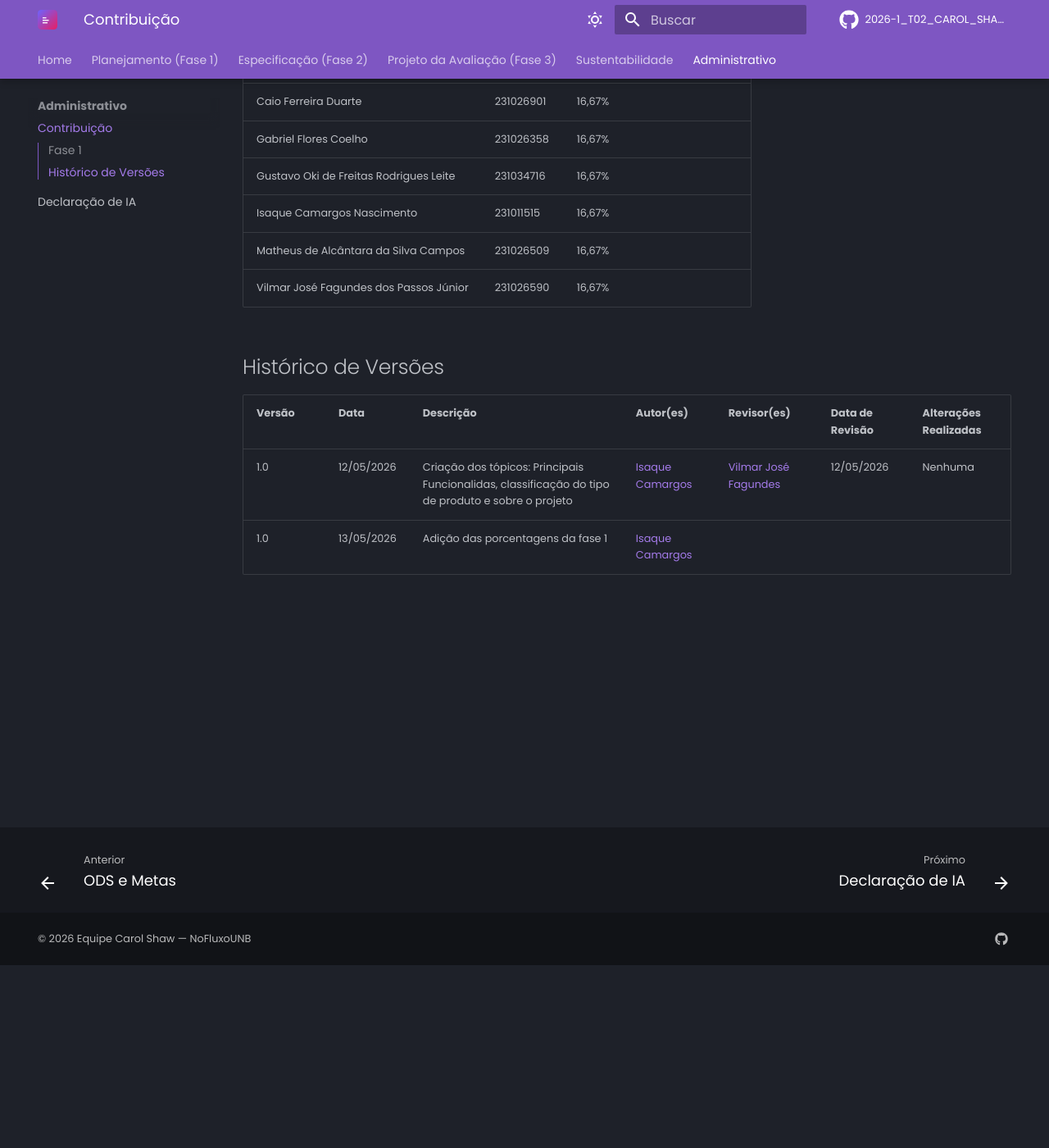
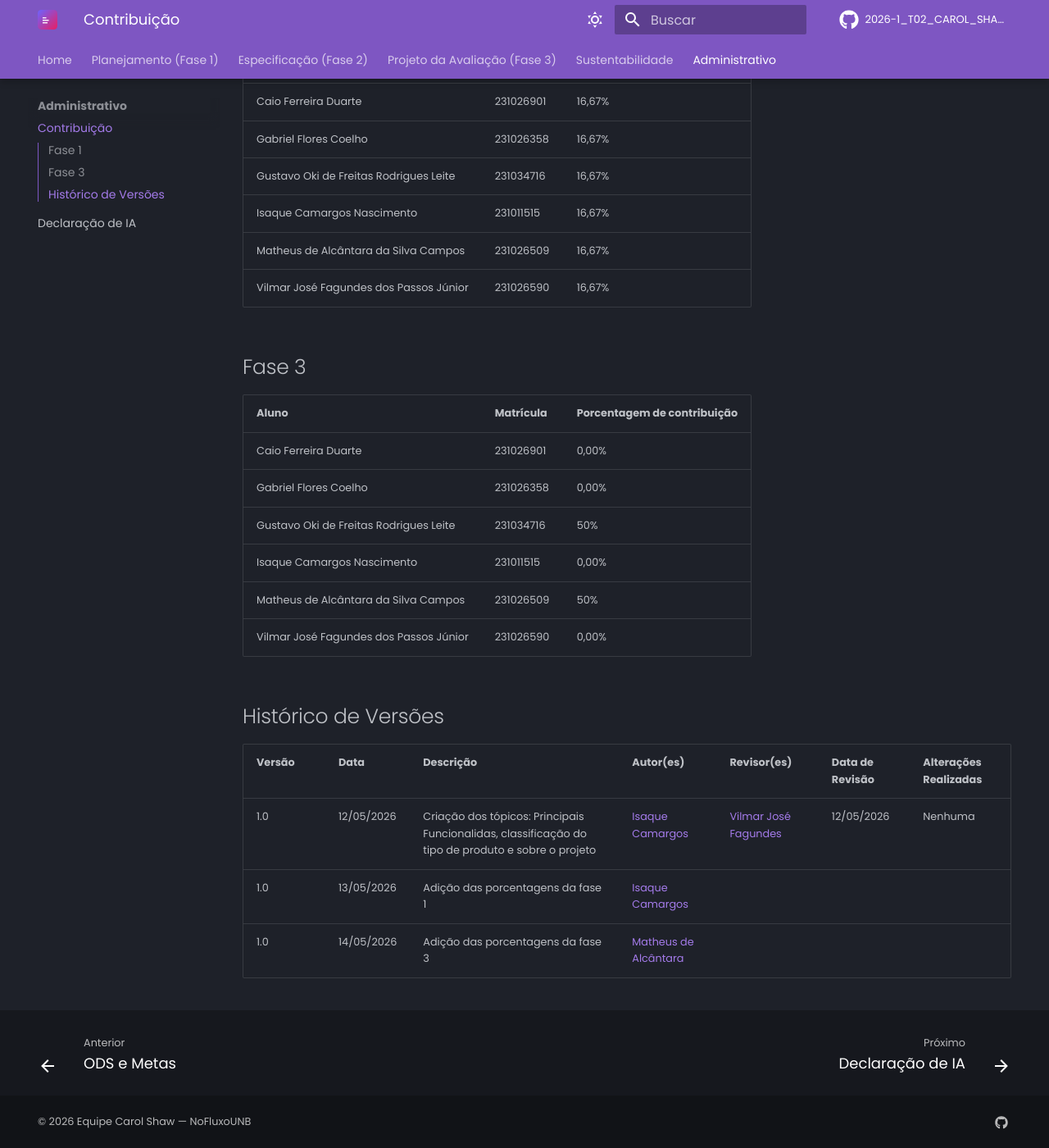
Before and after one commit to FCTE-Qualidade-de-Software-1/2026-1_T02_CAROL_SHAW, an MkDocs documentation site: the page built from docs/adm/contribuicao.md, in a window 1280 px wide and 1400 px high, scrolled down 223 px. Shown: the whole window at 82% size. Built offline with MkDocs 1.6.1 and Material for MkDocs 9.7.7, drawn with Linux system fonts in a browser that asks for light colours; comment, search, counter and statistics services are not loaded.

Commit message:
docs: adiciona contribuição da fase 3 e declaração de IA

```diff
--- a/docs/adm/contribuicao.md
+++ b/docs/adm/contribuicao.md
@@ -2,19 +2,30 @@
 
 ## Fase 1
 
-| Aluno | Matrícula | Porcentagem de contribuição |
-|-------|-----------|-----------------------------|
-|Caio Ferreira Duarte|231026901|16,67%|
-|Gabriel Flores Coelho|231026358|16,67%|
-|Gustavo Oki de Freitas Rodrigues Leite|231034716|16,67%|
-|Isaque Camargos Nascimento|231011515|16,67%|
-|Matheus de Alcântara da Silva Campos|231026509|16,67%|
-|Vilmar José Fagundes dos Passos Júnior|231026590|16,67%|
+| Aluno                                  | Matrícula | Porcentagem de contribuição |
+| -------------------------------------- | --------- | --------------------------- |
+| Caio Ferreira Duarte                   | 231026901 | 16,67%                      |
+| Gabriel Flores Coelho                  | 231026358 | 16,67%                      |
+| Gustavo Oki de Freitas Rodrigues Leite | 231034716 | 16,67%                      |
+| Isaque Camargos Nascimento             | 231011515 | 16,67%                      |
+| Matheus de Alcântara da Silva Campos   | 231026509 | 16,67%                      |
+| Vilmar José Fagundes dos Passos Júnior | 231026590 | 16,67%                      |
 
+## Fase 3
+
+| Aluno                                  | Matrícula | Porcentagem de contribuição |
+| -------------------------------------- | --------- | --------------------------- |
+| Caio Ferreira Duarte                   | 231026901 | 0,00%                       |
+| Gabriel Flores Coelho                  | 231026358 | 0,00%                       |
+| Gustavo Oki de Freitas Rodrigues Leite | 231034716 | 50%                         |
+| Isaque Camargos Nascimento             | 231011515 | 0,00%                       |
+| Matheus de Alcântara da Silva Campos   | 231026509 | 50%                         |
+| Vilmar José Fagundes dos Passos Júnior | 231026590 | 0,00%                       |
 
 ## Histórico de Versões
 
-| Versão | Data       | Descrição                      | Autor(es)                                                     | Revisor(es) | Data de Revisão | Alterações Realizadas |
-| ------ | ---------- | ------------------------------ | ------------------------------------------------------------- | ----------- | --------------- | --------------------- |
-| 1.0    | 12/05/2026 | Criação dos tópicos: Principais Funcionalidas, classificação do tipo de produto e sobre o projeto |  [Isaque Camargos](https://github.com/isaqzin) |   [Vilmar José Fagundes](https://github.com/VilmarFagundes)          |12/05/2026| Nenhuma|
-| 1.0    | 13/05/2026 | Adição das porcentagens da fase 1 |  [Isaque Camargos](https://github.com/isaqzin) ||| |
+| Versão | Data       | Descrição                                                                                         | Autor(es)                                                   | Revisor(es)                                               | Data de Revisão | Alterações Realizadas |
+| ------ | ---------- | ------------------------------------------------------------------------------------------------- | ----------------------------------------------------------- | --------------------------------------------------------- | --------------- | --------------------- |
+| 1.0    | 12/05/2026 | Criação dos tópicos: Principais Funcionalidas, classificação do tipo de produto e sobre o projeto | [Isaque Camargos](https://github.com/isaqzin)               | [Vilmar José Fagundes](https://github.com/VilmarFagundes) | 12/05/2026      | Nenhuma               |
+| 1.0    | 13/05/2026 | Adição das porcentagens da fase 1                                                                 | [Isaque Camargos](https://github.com/isaqzin)               |                                                           |                 |                       |
+| 1.0    | 14/05/2026 | Adição das porcentagens da fase 3                                                                 | [Matheus de Alcântara](https://github.com/matheusalcantara) |                                                           |                 |                       |
```
Also changed, not shown: docs/adm/ia.md (+9 -8 lines).
